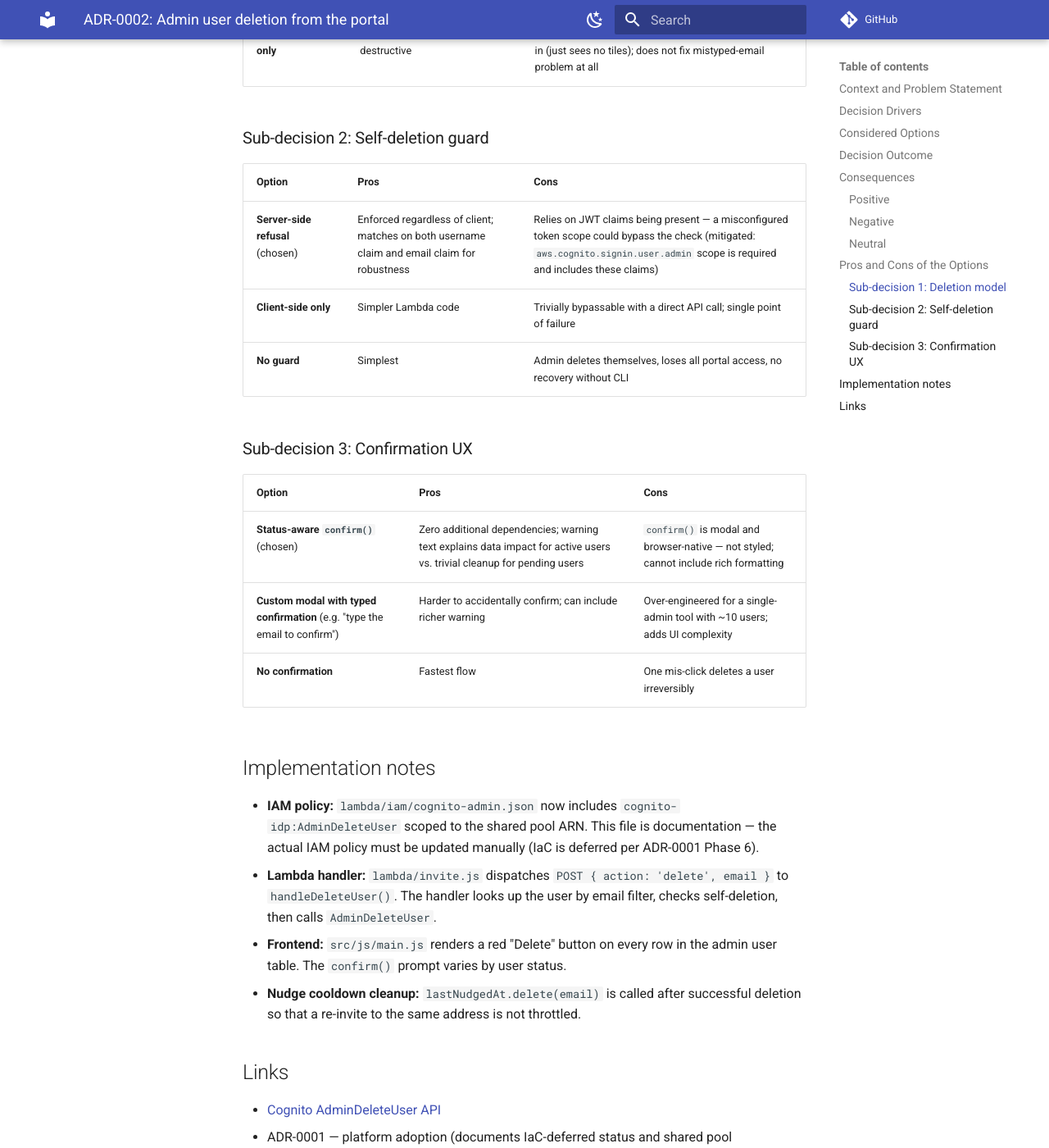
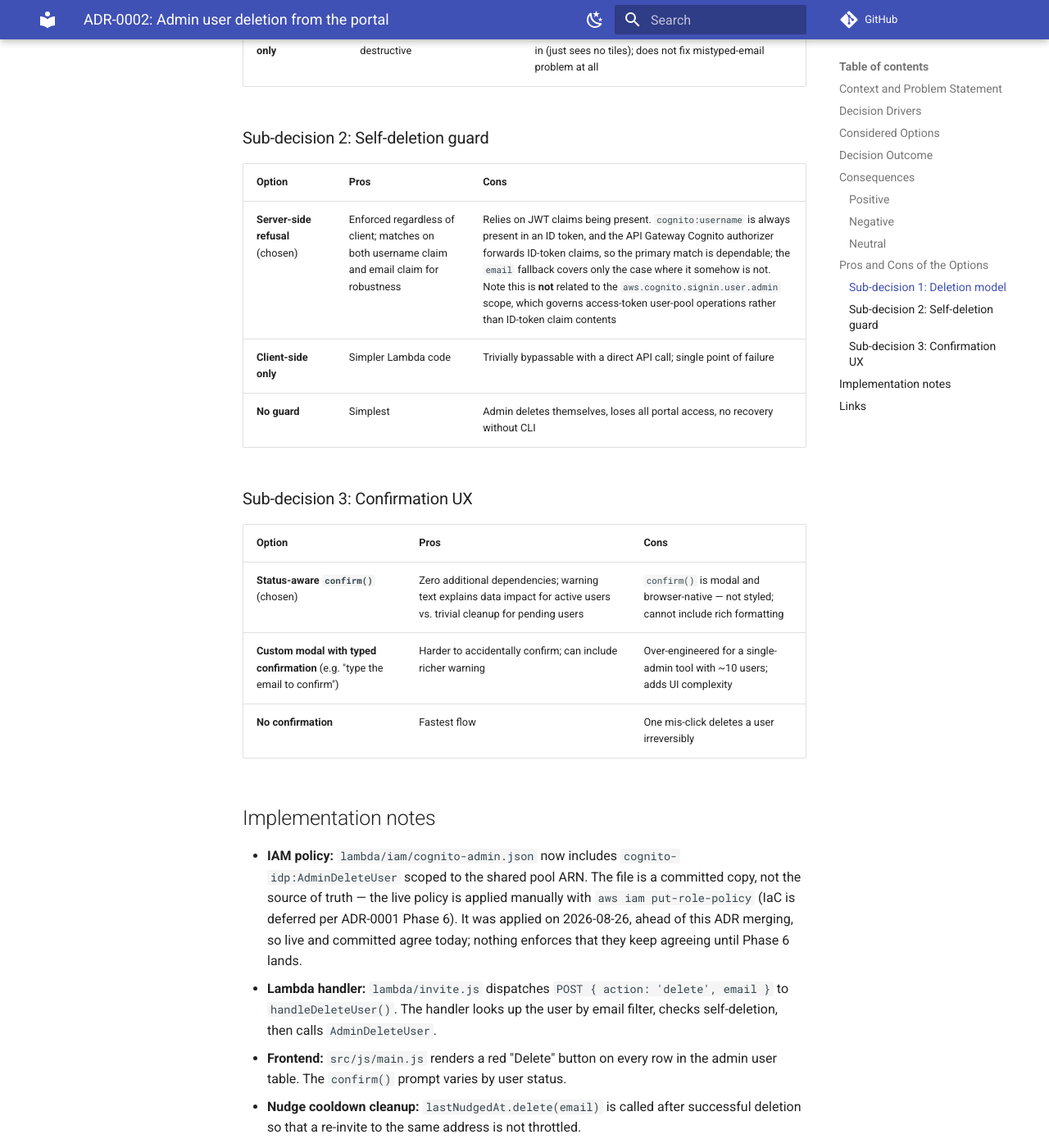
Before and after one commit to jaetill/jaetill-portal, an MkDocs documentation site: the page built from docs/adr/0002-admin-delete-user.md, in a window 1280 px wide and 1400 px high, scrolled down 2583 px. Shown: the whole window at 82% size. Built offline with MkDocs 1.6.1 and Material for MkDocs 9.7.7, drawn with Linux system fonts in a browser that asks for light colours; comment, search, counter and statistics services are not loaded.

Commit message:
docs(adr): correct ADR-0002 self-deletion rationale and IAM note
The auto-authored ADR attributed the self-deletion guard's reliability to the
aws.cognito.signin.user.admin scope. That scope governs access-token user-pool
operations; it has nothing to do with which claims an ID token carries. The
guard is dependable because cognito:username is always present in an ID token
and the API Gateway Cognito authorizer forwards ID-token claims.

Also notes the IAM policy was already applied live, and marks the ADR Accepted
now that the implementation is merging alongside it.

```diff
--- a/docs/adr/0002-admin-delete-user.md
+++ b/docs/adr/0002-admin-delete-user.md
@@ -59,31 +59,31 @@ The bundle is internally consistent because hard-delete is the only Cognito-nati
 
 ### Sub-decision 1: Deletion model
 
-| Option | Pros | Cons |
-|---|---|---|
-| **Hard-delete** (chosen) | Only Cognito-native option; no custom state to maintain; immediate and total | Irreversible; orphans sibling-app data; broader IAM scope |
-| **Soft-delete** (disable + flag) | Reversible; data stays intact | Cognito has no native disable-user API — would require a custom attribute or DynamoDB side-table; user can still hold a valid refresh token until it expires |
-| **Group-removal only** | No new IAM permission; non-destructive | User retains a valid Cognito account and can still sign in (just sees no tiles); does not fix mistyped-email problem at all |
+| Option                           | Pros                                                                         | Cons                                                                                                                                                         |
+| -------------------------------- | ---------------------------------------------------------------------------- | ------------------------------------------------------------------------------------------------------------------------------------------------------------ |
+| **Hard-delete** (chosen)         | Only Cognito-native option; no custom state to maintain; immediate and total | Irreversible; orphans sibling-app data; broader IAM scope                                                                                                    |
+| **Soft-delete** (disable + flag) | Reversible; data stays intact                                                | Cognito has no native disable-user API — would require a custom attribute or DynamoDB side-table; user can still hold a valid refresh token until it expires |
+| **Group-removal only**           | No new IAM permission; non-destructive                                       | User retains a valid Cognito account and can still sign in (just sees no tiles); does not fix mistyped-email problem at all                                  |
 
 ### Sub-decision 2: Self-deletion guard
 
-| Option | Pros | Cons |
-|---|---|---|
-| **Server-side refusal** (chosen) | Enforced regardless of client; matches on both username claim and email claim for robustness | Relies on JWT claims being present — a misconfigured token scope could bypass the check (mitigated: `aws.cognito.signin.user.admin` scope is required and includes these claims) |
-| **Client-side only** | Simpler Lambda code | Trivially bypassable with a direct API call; single point of failure |
-| **No guard** | Simplest | Admin deletes themselves, loses all portal access, no recovery without CLI |
+| Option                           | Pros                                                                                         | Cons                                                                                                                                                                                                                                                                                                                                                                                                                            |
+| -------------------------------- | -------------------------------------------------------------------------------------------- | ------------------------------------------------------------------------------------------------------------------------------------------------------------------------------------------------------------------------------------------------------------------------------------------------------------------------------------------------------------------------------------------------------------------------------- |
+| **Server-side refusal** (chosen) | Enforced regardless of client; matches on both username claim and email claim for robustness | Relies on JWT claims being present. `cognito:username` is always present in an ID token, and the API Gateway Cognito authorizer forwards ID-token claims, so the primary match is dependable; the `email` fallback covers only the case where it somehow is not. Note this is **not** related to the `aws.cognito.signin.user.admin` scope, which governs access-token user-pool operations rather than ID-token claim contents |
+| **Client-side only**             | Simpler Lambda code                                                                          | Trivially bypassable with a direct API call; single point of failure                                                                                                                                                                                                                                                                                                                                                            |
+| **No guard**                     | Simplest                                                                                     | Admin deletes themselves, loses all portal access, no recovery without CLI                                                                                                                                                                                                                                                                                                                                                      |
 
 ### Sub-decision 3: Confirmation UX
 
-| Option | Pros | Cons |
-|---|---|---|
-| **Status-aware `confirm()`** (chosen) | Zero additional dependencies; warning text explains data impact for active users vs. trivial cleanup for pending users | `confirm()` is modal and browser-native — not styled; cannot include rich formatting |
-| **Custom modal with typed confirmation** (e.g. "type the email to confirm") | Harder to accidentally confirm; can include richer warning | Over-engineered for a single-admin tool with ~10 users; adds UI complexity |
-| **No confirmation** | Fastest flow | One mis-click deletes a user irreversibly |
+| Option                                                                      | Pros                                                                                                                   | Cons                                                                                 |
+| --------------------------------------------------------------------------- | ---------------------------------------------------------------------------------------------------------------------- | ------------------------------------------------------------------------------------ |
+| **Status-aware `confirm()`** (chosen)                                       | Zero additional dependencies; warning text explains data impact for active users vs. trivial cleanup for pending users | `confirm()` is modal and browser-native — not styled; cannot include rich formatting |
+| **Custom modal with typed confirmation** (e.g. "type the email to confirm") | Harder to accidentally confirm; can include richer warning                                                             | Over-engineered for a single-admin tool with ~10 users; adds UI complexity           |
+| **No confirmation**                                                         | Fastest flow                                                                                                           | One mis-click deletes a user irreversibly                                            |
 
 ## Implementation notes
 
-- **IAM policy:** `lambda/iam/cognito-admin.json` now includes `cognito-idp:AdminDeleteUser` scoped to the shared pool ARN. This file is documentation — the actual IAM policy must be updated manually (IaC is deferred per ADR-0001 Phase 6).
+- **IAM policy:** `lambda/iam/cognito-admin.json` now includes `cognito-idp:AdminDeleteUser` scoped to the shared pool ARN. The file is a committed copy, not the source of truth — the live policy is applied manually with `aws iam put-role-policy` (IaC is deferred per ADR-0001 Phase 6). It was applied on 2026-08-26, ahead of this ADR merging, so live and committed agree today; nothing enforces that they keep agreeing until Phase 6 lands.
 - **Lambda handler:** `lambda/invite.js` dispatches `POST { action: 'delete', email }` to `handleDeleteUser()`. The handler looks up the user by email filter, checks self-deletion, then calls `AdminDeleteUser`.
 - **Frontend:** `src/js/main.js` renders a red "Delete" button on every row in the admin user table. The `confirm()` prompt varies by user status.
 - **Nudge cooldown cleanup:** `lastNudgedAt.delete(email)` is called after successful deletion so that a re-invite to the same address is not throttled.
```
Also changed, not shown: other parts of docs/adr/0002-admin-delete-user.md (+1 -1 lines).
